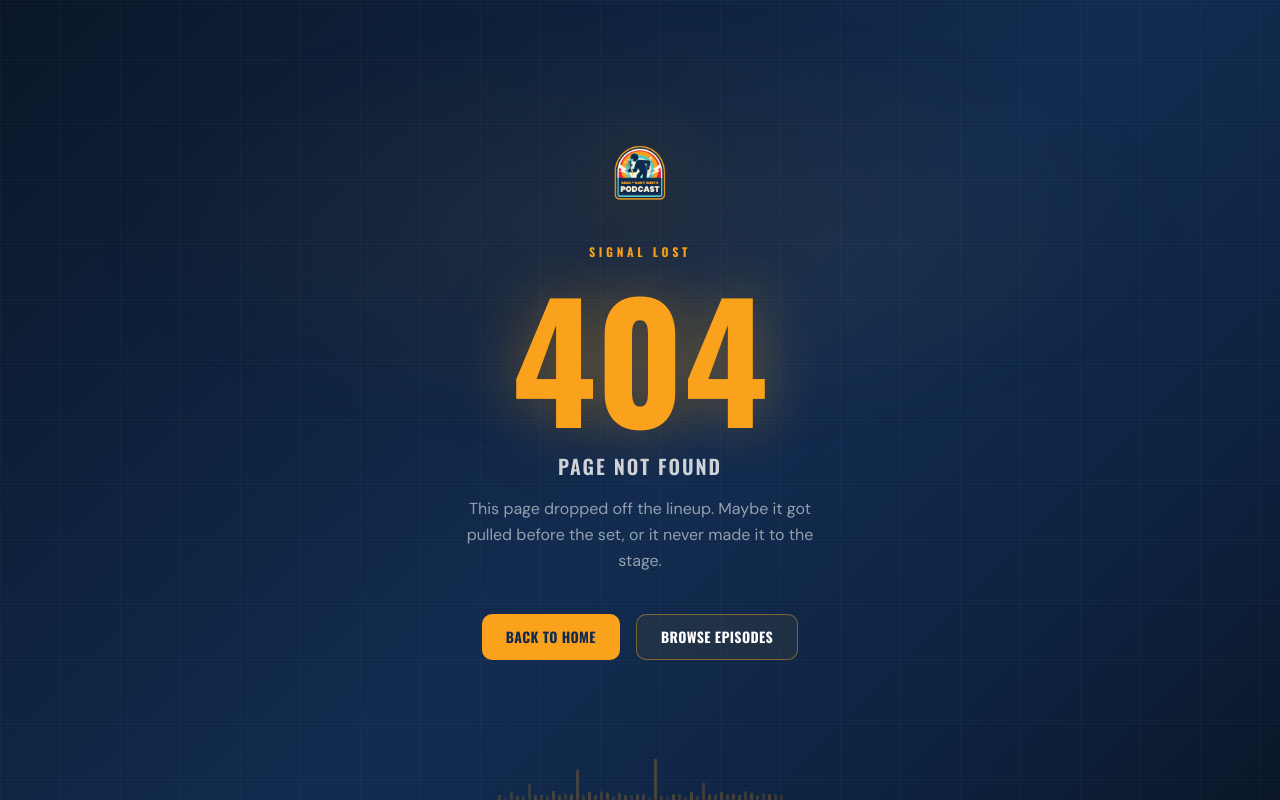
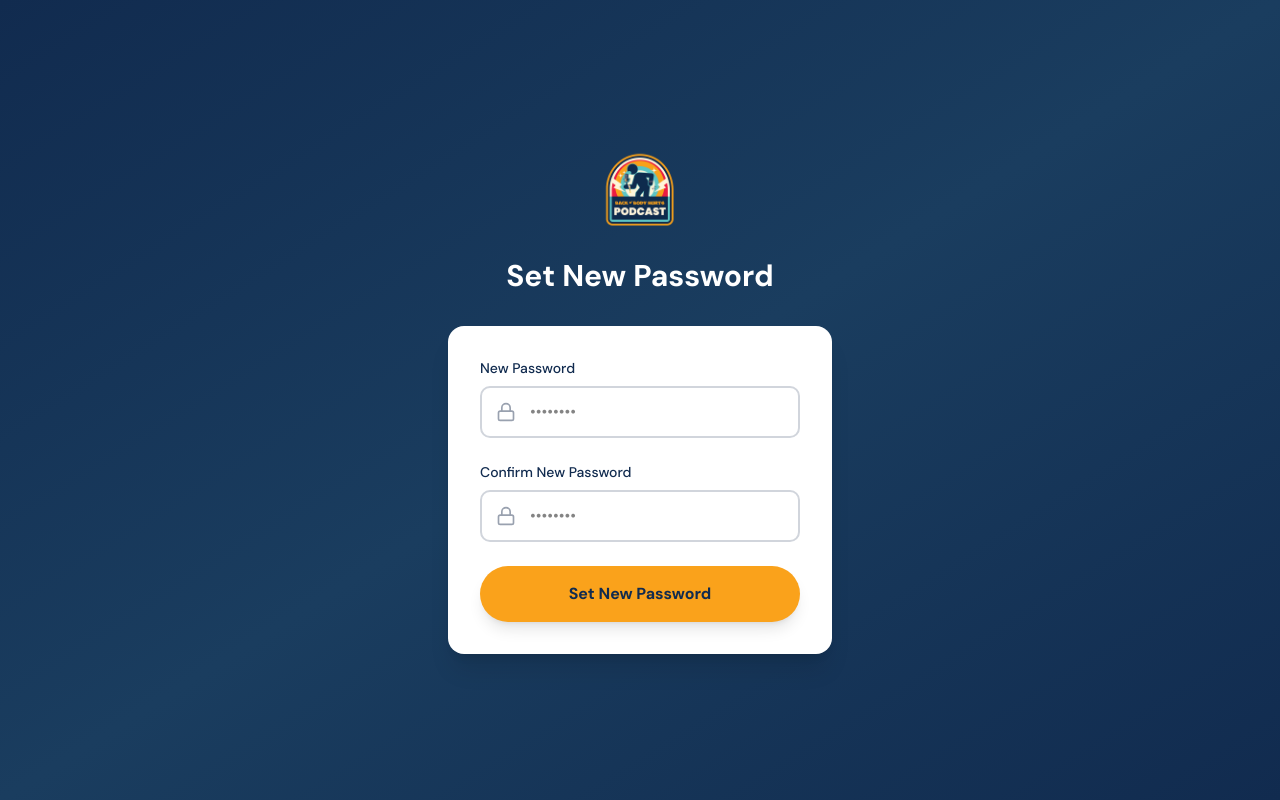
Before and after one commit to bnbhurtspodcast-ui/website, a Next.js app: page /admin/reset-password in a window 1280 px wide. Before the commit this address had no page. Built offline with nearby package versions, Linux system fonts and the light colour scheme.

Commit message:
changes - data migration

```diff
--- /dev/null
+++ b/app/(auth)/admin/reset-password/page.tsx
@@ -0,0 +1,121 @@
+'use client'
+
+import { Lock } from 'lucide-react'
+import { useState } from 'react'
+import { useRouter } from 'next/navigation'
+import { createClient } from '@/lib/supabase/client'
+
+export default function ResetPasswordPage() {
+  const [password, setPassword] = useState('')
+  const [confirm, setConfirm] = useState('')
+  const [error, setError] = useState('')
+  const [success, setSuccess] = useState(false)
+  const [loading, setLoading] = useState(false)
+  const router = useRouter()
+
+  const handleSubmit = async (e: React.FormEvent) => {
+    e.preventDefault()
+    setError('')
+
+    if (password !== confirm) {
+      setError('Passwords do not match')
+      return
+    }
+    if (password.length < 6) {
+      setError('Password must be at least 6 characters')
+      return
+    }
+
+    setLoading(true)
+    const supabase = createClient()
+    const { error: updateError } = await supabase.auth.updateUser({ password })
+    setLoading(false)
+
+    if (updateError) {
+      setError(updateError.message)
+    } else {
+      setSuccess(true)
+      setTimeout(() => router.push('/admin/signin'), 2000)
+    }
+  }
+
+  return (
+    <div className="min-h-screen bg-gradient-to-br from-[#112B4F] via-[#1a3d5f] to-[#112B4F] flex items-center justify-center py-12">
+      <div className="mx-auto max-w-md w-full px-4 sm:px-6 lg:px-8">
+        {/* Logo */}
+        <div className="text-center mb-8">
+          <img src="/logo.png" alt="Back n' Body Hurts" className="w-24 h-24 mx-auto mb-4" />
+          <h1 className="text-3xl font-bold text-white mb-2">Set New Password</h1>
+        </div>
+
+        {/* Form Card */}
+        <div className="bg-white rounded-2xl p-8 shadow-xl">
+          {error && (
+            <div role="alert" className="mb-4 p-3 bg-red-50 border border-red-200 text-red-700 rounded-lg text-sm">
+              {error}
+            </div>
+          )}
+
+          {success ? (
+            <div role="alert" className="p-4 bg-green-50 border border-green-200 text-green-700 rounded-lg text-sm text-center">
+              <p className="font-medium">Password updated successfully!</p>
+              <p className="mt-1 text-green-600">Redirecting to sign in…</p>
+            </div>
+          ) : (
+            <form onSubmit={handleSubmit} className="space-y-6">
+              <div>
+                <label htmlFor="password" className="block text-sm font-medium text-[#112B4F] mb-2">
+                  New Password
+                </label>
+                <div className="relative">
+                  <Lock className="absolute left-4 top-1/2 -translate-y-1/2 h-5 w-5 text-gray-400" aria-hidden="true" />
+                  <input
+                    type="password"
+                    id="password"
+                    name="password"
+                    value={password}
+                    onChange={(e) => setPassword(e.target.value)}
+                    required
+                    autoComplete="new-password"
+                    spellCheck={false}
+                    placeholder="••••••••"
+                    className="w-full pl-12 pr-4 py-3 rounded-lg border-2 border-gray-300 focus:border-[#FAA21B] focus:ring-2 focus:ring-[#FAA21B]/20 focus-visible:outline-none transition-all"
+                  />
+                </div>
+              </div>
+
+              <div>
+                <label htmlFor="confirm" className="block text-sm font-medium text-[#112B4F] mb-2">
+                  Confirm New Password
+                </label>
+                <div className="relative">
+                  <Lock className="absolute left-4 top-1/2 -translate-y-1/2 h-5 w-5 text-gray-400" aria-hidden="true" />
+                  <input
+                    type="password"
+                    id="confirm"
+                    name="confirm"
+                    value={confirm}
+                    onChange={(e) => setConfirm(e.target.value)}
+                    required
+                    autoComplete="new-password"
+                    spellCheck={false}
+                    placeholder="••••••••"
+                    className="w-full pl-12 pr-4 py-3 rounded-lg border-2 border-gray-300 focus:border-[#FAA21B] focus:ring-2 focus:ring-[#FAA21B]/20 focus-visible:outline-none transition-all"
+                  />
+                </div>
+              </div>
+
+              <button
+                type="submit"
+                disabled={loading}
+                className="w-full px-6 py-4 bg-[#FAA21B] text-[#112B4F] rounded-full font-bold hover:bg-[#FAA21B]/90 transition-colors shadow-lg disabled:opacity-60 focus-visible:outline-none focus-visible:ring-2 focus-visible:ring-[#FAA21B] focus-visible:ring-offset-2"
+              >
+                {loading ? 'Updating…' : 'Set New Password'}
+              </button>
+            </form>
+          )}
+        </div>
+      </div>
+    </div>
+  )
+}
--- a/app/(public)/about/page.tsx
+++ b/app/(public)/about/page.tsx
@@ -2,6 +2,7 @@ import type { Metadata } from 'next'
 import { Mail, Twitter, Instagram, Linkedin, Youtube, Music, Link, Users } from 'lucide-react'
 import { createClient } from '@/lib/supabase/server'
 import type { Host } from '@/types'
+import { ExpandableText } from '@/components/ExpandableText'
 
 export const metadata: Metadata = {
   title: 'About Us',
@@ -52,7 +53,7 @@ function HostCard({ host }: { host: Host }) {
           <p className="text-sm font-medium mb-3" style={{ color: '#FAA21B' }}>{host.interests}</p>
         )}
         {host.description && (
-          <p className="text-sm leading-relaxed flex-1" style={{ color: 'rgba(255,255,255,0.65)' }}>{host.description}</p>
+          <ExpandableText text={host.description} />
         )}
         {host.social_links && host.social_links.length > 0 && (
           <div className="flex gap-3 mt-4">
--- /dev/null
+++ b/components/ExpandableText.tsx
@@ -0,0 +1,29 @@
+'use client'
+
+import { useState } from 'react'
+
+export function ExpandableText({ text, lines = 5 }: { text: string; lines?: number }) {
+  const [expanded, setExpanded] = useState(false)
+
+  const clampStyle = expanded ? undefined : {
+    display: '-webkit-box',
+    WebkitLineClamp: lines,
+    WebkitBoxOrient: 'vertical' as const,
+    overflow: 'hidden',
+  }
+
+  return (
+    <div className="flex-1">
+      <p className="text-sm leading-relaxed" style={{ color: 'rgba(255,255,255,0.65)', ...clampStyle }}>
+        {text}
+      </p>
+      <button
+        onClick={() => setExpanded(!expanded)}
+        className="text-sm font-semibold mt-1 hover:opacity-80 transition-opacity"
+        style={{ color: '#FAA21B' }}
+      >
+        {expanded ? 'See less' : 'See more'}
+      </button>
+    </div>
+  )
+}
--- a/middleware.ts
+++ b/middleware.ts
@@ -34,7 +34,7 @@ export async function middleware(request: NextRequest) {
   const { pathname } = request.nextUrl
 
   // Protect all /admin/* routes except /admin/signin
-  if (!user && pathname.startsWith('/admin') && pathname !== '/admin/signin') {
+  if (!user && pathname.startsWith('/admin') && pathname !== '/admin/signin' && pathname !== '/admin/reset-password') {
     return NextResponse.redirect(new URL('/admin/signin', request.url))
   }
 
--- a/package.json
+++ b/package.json
@@ -37,7 +37,7 @@
     "@radix-ui/react-toggle-group": "1.1.2",
     "@radix-ui/react-tooltip": "1.1.8",
     "@supabase/ssr": "^0.6.1",
-    "@supabase/supabase-js": "^2.49.4",
+    "@supabase/supabase-js": "^2.98.0",
     "class-variance-authority": "0.7.1",
     "clsx": "2.1.1",
     "cmdk": "1.1.1",
@@ -49,6 +49,7 @@
     "motion": "12.23.24",
     "next": "^16.1.6",
     "next-themes": "0.4.6",
+    "pg": "^8.19.0",
     "react": "18.3.1",
     "react-day-picker": "8.10.1",
     "react-dnd": "16.0.1",
```
Also changed, not shown: 2 other files (tests, documents, lock files or other folders).
